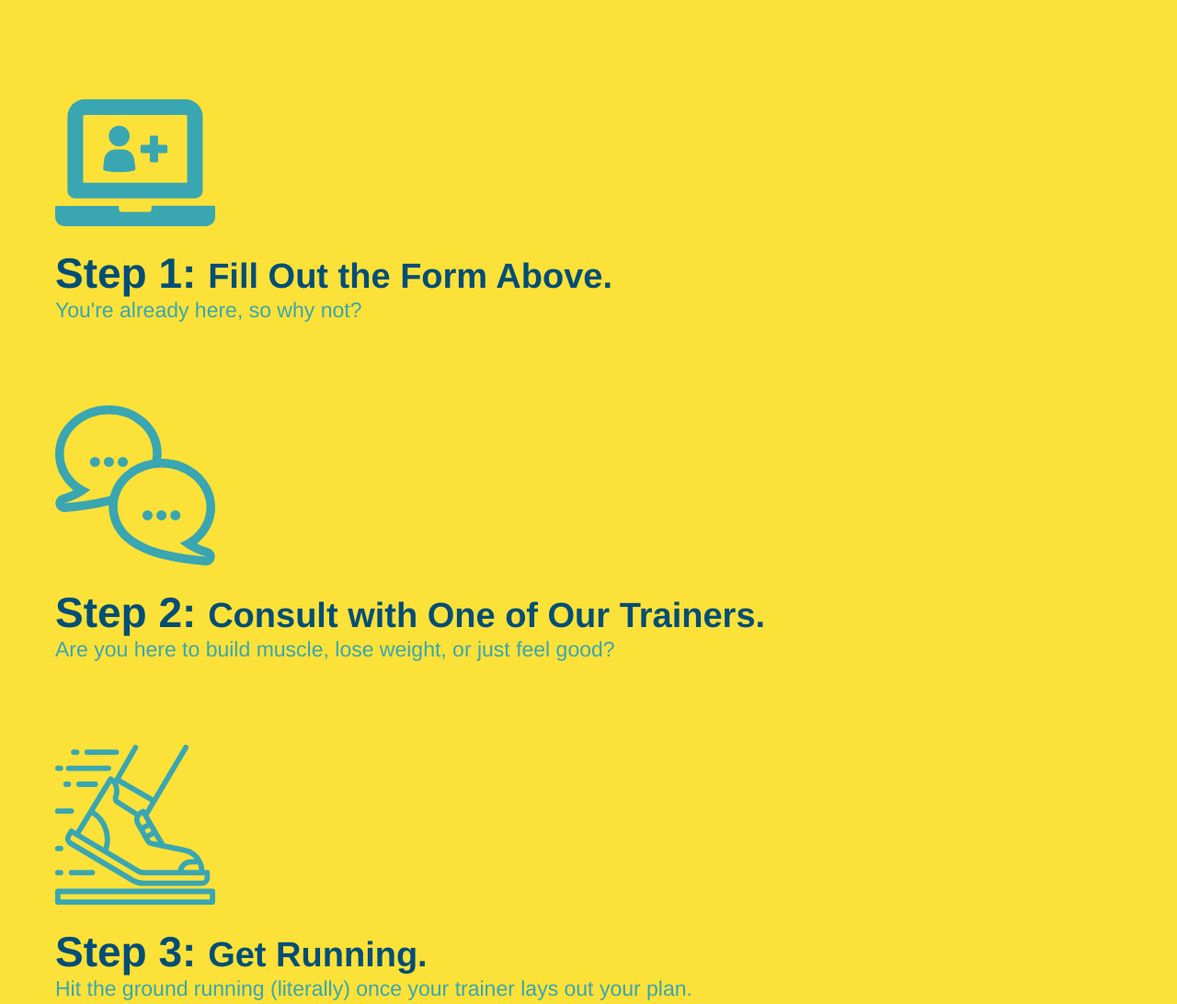
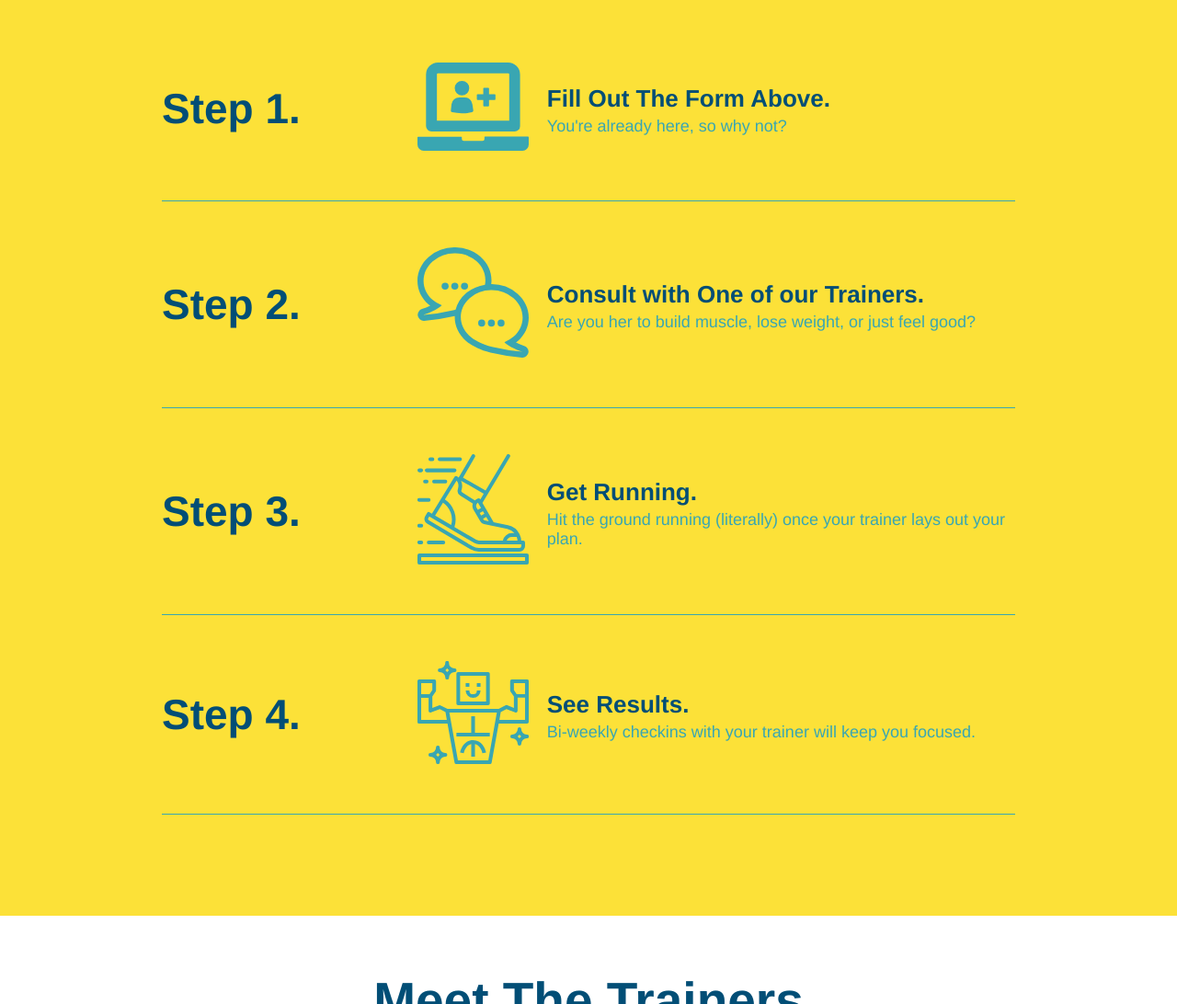
Before and after one commit to tzeuch0922/Run-Buddy, a plain HTML site: page index.html in a window 1280 px wide. Shown: the part 1260-2352 px from the top of the page at 92% size. Drawn offline with Linux system fonts and the light colour scheme.

Commit message:
add flexbox to the steps

```diff
--- a/assets/css/style.css
+++ b/assets/css/style.css
@@ -151,24 +151,45 @@ section {
 .steps {
     background: #fce138;
 }
-.steps div {
-    margin-bottom: 80px;
+.step {
+    margin: 50px auto;
+    padding-bottom: 50px;
+    width: 80%;
+    border-bottom: 1px solid #39a6b2;
+    display: flex;
+    flex-wrap: wrap;
+    align-items: center;
+    justify-content: space-between;
 }
-.steps img {
-    width: 15%;
-    margin: 10px 0;
-}
-.steps h3 {
+.step h3 {
     color: #024e76;
     font-size: 46px;
-    margin-top: 10px;
+    flex: 1 30%;
 }
-.steps p {
+.step-text {
+    flex: 12;
+}
+.step-text h4 {
+    font-size: 26px;
+    line-height: 1.5;
+    color: #024e76;
+}
+.step-text p {
     color: #39a6b2;
-    font-size: 23px;
+    font-size: 18px;
 }
-.steps span {
-    font-size: 38px;
+.step-info {
+    flex: 2 70%;
+    display: flex;
+    flex-wrap: wrap;
+    align-items: center;
+}
+.step-img {
+    flex: 1 12%;
+    margin-right: 20px;
+}
+.step-img img {
+    max-width: 100%;
 }
 /* .trainers{
 } */
--- a/index.html
+++ b/index.html
@@ -93,28 +93,56 @@
                 <h2 class="section-title secondary-border">What You Do</h2>
             </div>
 
-            <div>
-                <img src="./assets/images/step-1.svg" alt=""/>
-                <h3>Step 1: <span>Fill Out the Form Above.</span></h3>
-                <p>You're already here, so why not?</p>
+            <div class="step">
+                <h3>Step 1.</h3>
+                <div class="step-info">
+                    <div class="step-img">
+                        <img src="./assets/images/step-1.svg" alt=""/>
+                    </div>
+                    <div class="step-text">
+                        <h4>Fill Out The Form Above.</h4>
+                        <p>You're already here, so why not?</p>
+                    </div>
+                </div>
             </div>
 
-            <div>
-                <img src="./assets/images/step-2.svg" alt=""/>
-                <h3>Step 2: <span>Consult with One of Our Trainers.</span></h3>
-                <p>Are you here to build muscle, lose weight, or just feel good?</p>
+            <div class="step">
+                <h3>Step 2.</h3>
+                <div class="step-info">
+                    <div class="step-img">
+                        <img src="./assets/images/step-2.svg" alt=""/>
+                    </div>
+                    <div class="step-text">
+                        <h4>Consult with One of our Trainers.</h4>
+                        <p>Are you her to build muscle, lose weight, or just feel good?</p>
+                    </div>
+                </div>
             </div>
 
-            <div>
-                <img src="./assets/images/step-3.svg" alt=""/>
-                <h3>Step 3: <span>Get Running.</span></h3>
-                <p>Hit the ground running (literally) once your trainer lays out your plan.</p>
+            <div class="step">
+                <h3>Step 3.</h3>
+                <div class="step-info">
+                    <div class="step-img">
+                        <img src="./assets/images/step-3.svg" alt=""/>
+                    </div>
+                    <div class="step-text">
+                        <h4>Get Running.</h4>
+                        <p>Hit the ground running (literally) once your trainer lays out your plan.</p>
+                    </div>
+                </div>
             </div>
 
-            <div>
-                <img src="./assets/images/step-4.svg" alt=""/>
-                <h3>Step 4: <span>See Results.</span></h3>
-                <p>Bi-weekly checkins wiht you trainer will keep you focused.</p>
+            <div class="step">
+                <h3>Step 4.</h3>
+                <div class="step-info">
+                    <div class="step-img">
+                        <img src="./assets/images/step-4.svg" alt=""/>
+                    </div>
+                    <div class="step-text">
+                        <h4>See Results.</h4>
+                        <p>Bi-weekly checkins with your trainer will keep you focused.</p>
+                    </div>
+                </div>
             </div>
         </section>
 
```
